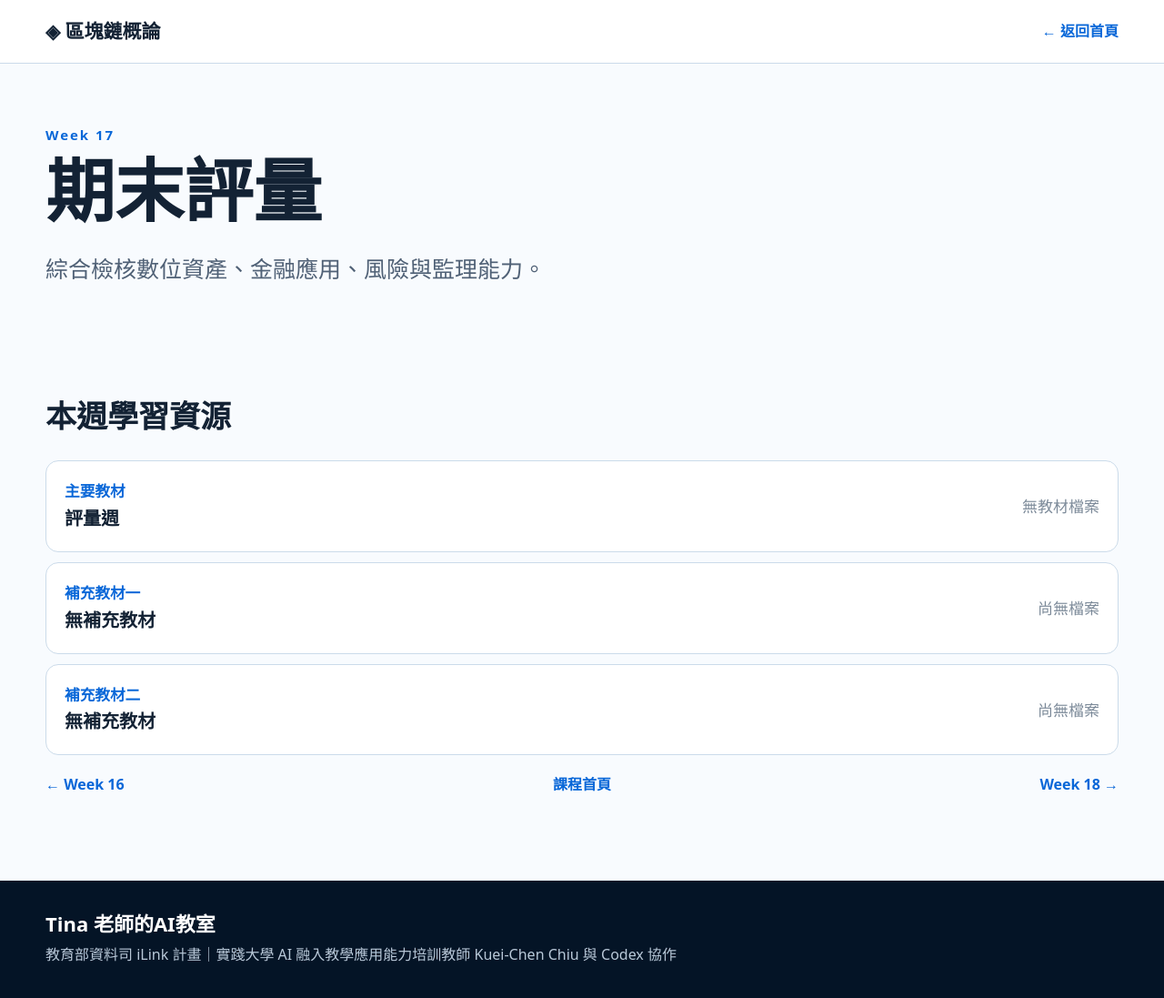
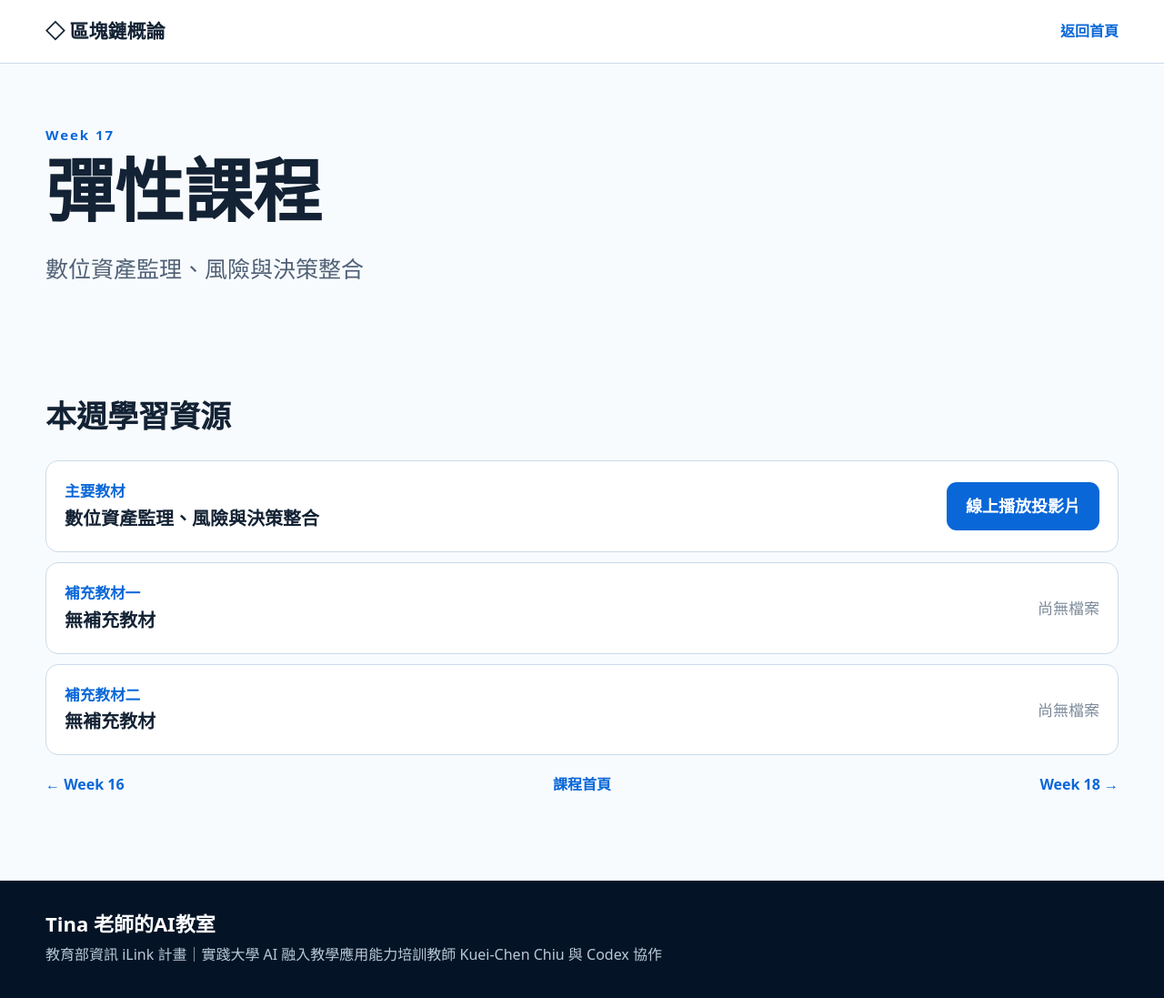
Before and after one commit to tinachiukc/blockchain-course, a plain HTML site: page weeks/week17.html in a window 1280 px wide. Shown: the whole page at 91% size. Drawn offline with Linux system fonts and the light colour scheme.

Commit message:
Update week17.html

```diff
--- a/weeks/week17.html
+++ b/weeks/week17.html
@@ -1 +1,32 @@
-<!doctype html><html lang="zh-Hant"><head><meta charset="utf-8"><meta name="viewport" content="width=device-width,initial-scale=1"><title>期末評量｜區塊鏈概論</title><link rel="stylesheet" href="../assets/style.css"></head><body><header class="top"><a class="brand" href="../index.html">◈ 區塊鏈概論</a><a class="back" href="../index.html">← 返回首頁</a></header><main><section class="hero wrap"><p class="tag">Week 17</p><h1>期末評量</h1><p>綜合檢核數位資產、金融應用、風險與監理能力。</p></section><section class="wrap"><div class="heading"><h2>本週學習資源</h2></div><div class="resources"><article class="resource"><div><small>主要教材</small><strong>評量週</strong></div><span class="empty">無教材檔案</span></article><article class="resource"><div><small>補充教材一</small><strong>無補充教材</strong></div><span class="empty">尚無檔案</span></article><article class="resource"><div><small>補充教材二</small><strong>無補充教材</strong></div><span class="empty">尚無檔案</span></article></div><nav class="nav"><a href="week16.html">← Week 16</a><a href="../index.html">課程首頁</a><a href="week18.html">Week 18 →</a></nav></section></main><footer><strong>Tina 老師的AI教室</strong><p>教育部資料司 iLink 計畫｜實踐大學 AI 融入教學應用能力培訓教師 Kuei-Chen Chiu 與 Codex 協作</p></footer></body></html>
+<!doctype html>
+<html lang="zh-Hant">
+<head>
+<meta charset="utf-8">
+<meta name="viewport" content="width=device-width,initial-scale=1">
+<title>彈性課程｜區塊鏈概論</title>
+<link rel="stylesheet" href="../assets/style.css">
+</head>
+<body>
+<header class="top"><a class="brand" href="../index.html">◇ 區塊鏈概論</a><a class="back" href="../index.html">返回首頁</a></header>
+<main>
+<section class="hero wrap">
+<p class="tag">Week 17</p>
+<h1>彈性課程</h1>
+<p>數位資產監理、風險與決策整合</p>
+</section>
+<section class="wrap">
+<div class="heading"><h2>本週學習資源</h2></div>
+<div class="resources">
+<article class="resource">
+<div><small>主要教材</small><strong>數位資產監理、風險與決策整合</strong></div>
+<a class="btn" href="https://view.officeapps.live.com/op/view.aspx?src=https%3A%2F%2Ftinachiukc.github.io%2Fblockchain-course%2Fmaterials%2FWeek16_%E6%95%B8%E4%BD%8D%E8%B3%87%E7%94%A2%E7%9B%A3%E7%90%86%E9%A2%A8%E9%9A%AA%E8%88%87%E6%B1%BA%E7%AD%96%E6%95%B4%E5%90%88_%E6%8E%88%E8%AA%B2%E7%B0%A1%E5%A0%B1.pptx" target="_blank" rel="noopener">線上播放投影片</a>
+</article>
+<article class="resource"><div><small>補充教材一</small><strong>無補充教材</strong></div><span class="empty">尚無檔案</span></article>
+<article class="resource"><div><small>補充教材二</small><strong>無補充教材</strong></div><span class="empty">尚無檔案</span></article>
+</div>
+<nav class="nav"><a href="week16.html">← Week 16</a><a href="../index.html">課程首頁</a><a href="week18.html">Week 18 →</a></nav>
+</section>
+</main>
+<footer><strong>Tina 老師的AI教室</strong><p>教育部資訊 iLink 計畫｜實踐大學 AI 融入教學應用能力培訓教師 Kuei-Chen Chiu 與 Codex 協作</p></footer>
+</body>
+</html>
```
